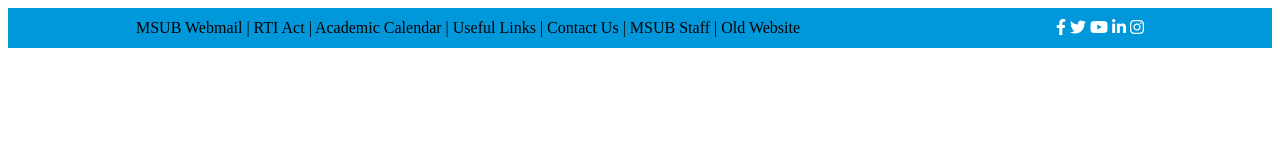
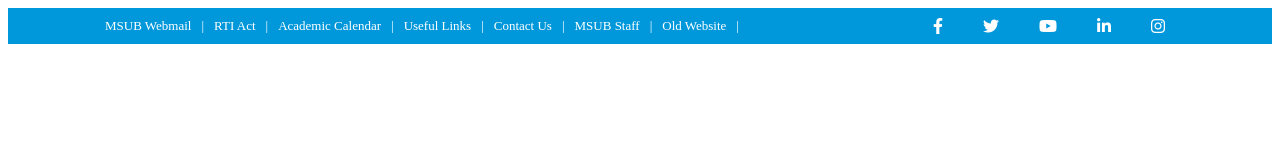
Before and after one commit to kuldeepjhala-dev/MSU-WEB-PRACTICALS, a plain HTML site: page LAB-2/2/index.html in a window 1280 px wide. Drawn offline with Linux system fonts and the light colour scheme.

Commit message:
LAB-2, PRACTICAL-2, HEADING COMPLETED

```diff
--- a/LAB-2/2/index.html
+++ b/LAB-2/2/index.html
@@ -17,14 +17,22 @@
     <!-- 1. heading with links and social media icons -->
     <div class="heading">
       <div class="sub-heading">
-        <span class="head-1">MSUB Webmail</span> |
-        <span class="head-2">RTI Act</span> |
-        <span class="head-3">Academic Calendar</span> |
-        <span class="head-4">Useful Links</span> |
-        <span class="head-5">Contact Us</span> |
-        <span class="head-6">MSUB Staff</span> |
-        <span class="head-7">Old Website</span>
+        <div class="heading-name">MSUB Webmail</div>
+        <span class="heading-dash"> | </span>
+        <div class="heading-name">RTI Act</div>
+        <span class="heading-dash"> | </span>
+        <div class="heading-name">Academic Calendar</div>
+        <span class="heading-dash"> | </span>
+        <div class="heading-name">Useful Links</div>
+        <span class="heading-dash"> | </span>
+        <div class="heading-name">Contact Us</div>
+        <span class="heading-dash"> | </span>
+        <div class="heading-name">MSUB Staff</div>
+        <span class="heading-dash"> | </span>
+        <div class="heading-name">Old Website</div>
+        <span class="heading-dash"> | </span>
       </div>
+
       <div class="social-media">
         <i class="fa-brands fa-facebook-f" style="color: #ffffff"></i>
         <i class="fa-brands fa-twitter" style="color: #ffffff"></i>
@@ -32,6 +40,7 @@
         <i class="fa-brands fa-linkedin-in" style="color: #ffffff"></i>
         <i class="fa-brands fa-instagram" style="color: #ffffff"></i>
       </div>
+
     </div>
   </body>
 </html>
--- a/LAB-2/2/style.css
+++ b/LAB-2/2/style.css
@@ -1,15 +1,28 @@
 .heading {
   background-color: #0098db;
-  height: 40px;
   display: flex;
   justify-content: space-around;
-  align-content: center;
+  align-items: center;
 }
 
 .sub-heading {
-  align-content: center;
+  display: flex;
+  color: white;
+  font-size: small;
+}
+
+.heading-dash {
+  padding: 10px 0px;
 }
 
 .social-media {
-  align-content: center;
+  display: flex;
 }
+
+i {
+  padding: 10px 20px;
+}
+
+.heading-name {
+  padding: 10px;
+}
```
